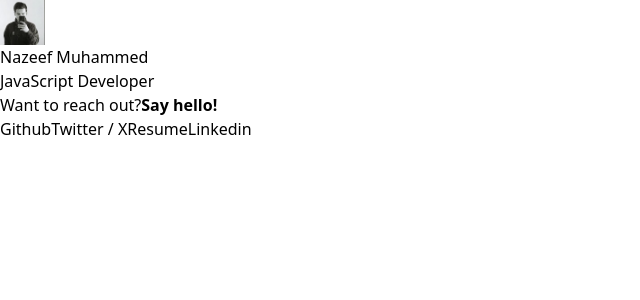
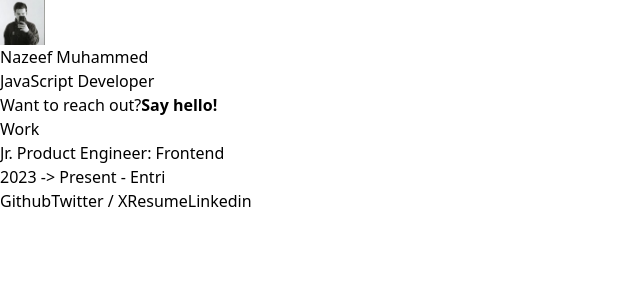
Before and after one commit to iamnazeef/Portfolio, a React (Vite) app: page / in a window 1280 px wide. Shown: the top 300 px of the page, without its empty margins (0-640 px from the left). Built offline with nearby package versions, Linux system fonts and the light colour scheme; what @material-tailwind/react would draw is missing.

Commit message:
add work section and og tags

```diff
--- a/index.html
+++ b/index.html
@@ -7,6 +7,10 @@
       name="description"
       content="Hello there, i'm Nazeef, a frontend web developer and an aspiring full-stack developer. Checkout my portfolio to learn more about me and my projects."
     />
+    <meta property="og:title" content="Nazeef (@iamnazeef)" />
+    <meta property="og:type" content="website" />
+    <meta property="og:url" content="https:iamnazeef.netlify.app/" />
+    <meta property="og:image" href="/src/assets/og_image.png" />
     <link rel="preconnect" href="https://fonts.googleapis.com">
     <link rel="preconnect" href="https://fonts.gstatic.com" crossorigin>
     <link href="https://fonts.googleapis.com/css2?family=Inter+Tight:wght@400;700&display=swap" rel="stylesheet">
--- /dev/null
+++ b/src/data/socialHandles.ts
@@ -0,0 +1,18 @@
+export const socialHandles = [
+  {
+    name: 'Github',
+    url: 'https://github.com/iamnazeef',
+  },
+  {
+    name: 'Twitter / X',
+    url: 'https://twitter.com/iamnazeef_'
+  },
+  {
+    name: 'Resume',
+    url: 'https://drive.google.com/file/d/1BZWAboal4VXHqesJDIIF42z4qJrpSxeG/view'
+  },
+  {
+    name: 'Linkedin',
+    url: 'https://www.linkedin.com/in/nazeef-muhammed/'
+  },
+]
--- /dev/null
+++ b/src/data/works.ts
@@ -0,0 +1,9 @@
+export const works = [
+  {
+    organization: 'Entri',
+    organizationWebsite: 'https://entri.app/',
+    startYear: '2023',
+    endYear: 'Present',
+    position: 'Jr. Product Engineer: Frontend'
+  },
+]
--- a/src/pages/Home.tsx
+++ b/src/pages/Home.tsx
@@ -1,10 +1,13 @@
+import { works } from "../data/works"
 import Picture from "../assets/image.jpg";
+import { socialHandles } from "../data/socialHandles";
 
 const Home: React.FC = () => {
+
   return (
     <section className="home font-inter font-[400] min-h-screen px-4 py-12 w-full max-w-[900px] mx-auto text-standardGray text-xl">
       <header className="flex items-center gap-2 tracking-wide">
-        <img src={Picture} width={45} height={45} loading="lazy" alt="A mirror selfie of mine" />
+        <img className="rounded-sm" src={Picture} width={45} height={45} loading="lazy" alt="A mirror selfie of mine" />
         <div className="font-bold text-gray-300 mr-1">
           Nazeef Muhammed
           <br />
@@ -24,31 +27,34 @@ const Home: React.FC = () => {
           </a>
         </div>
       </section>
+      <section className="mt-8 mb-8">
+        <span className="text-white font-bold">Work</span>
+        <div className="flex items-center gap-2 mt-2">
+         <ul className="text-base flex flex-col gap-3">
+          {works.map(work => {
+            return (
+              <li>
+                <span className="font-semibold">{work.position}</span>
+                <br/>
+                <span>{work.startYear} -&gt; {work.endYear} - <a href={work.organizationWebsite} target="_blank" className="border-b border-dashed hover:border-0">{work.organization}</a></span>
+              </li>
+            )
+          })}
+         </ul>
+        </div>
+      </section>
       <footer className="flex flex-col items-start gap-2 absolute bottom-12">
-        <a
-          href="https://github.com/iamnazeef"
+       {socialHandles.map(socialHandle => {
+        return (
+          <a
+          href={socialHandle.url}
           className="text-blue-800 hover:underline"
-        >
-          Github
-        </a>
-        <a
-          href="https://twitter.com/iamnazeef_"
-          className="text-blue-800 hover:underline"
-        >
-          Twitter / X
-        </a>
-        <a
-          href="https://drive.google.com/file/d/1BZWAboal4VXHqesJDIIF42z4qJrpSxeG/view"
-          className="text-blue-800 hover:underline"
-        >
-          Resume
-        </a>
-        <a
-          href="https://www.linkedin.com/in/nazeef-muhammed/"
-          className="text-blue-800 hover:underline"
-        >
-          Linkedin
-        </a>
+          target="_blank"
+          >
+            {socialHandle.name}
+          </a>
+        )
+       })}
       </footer>
     </section>
   );
```
Also changed, not shown: src/assets/og_image.png (added).
